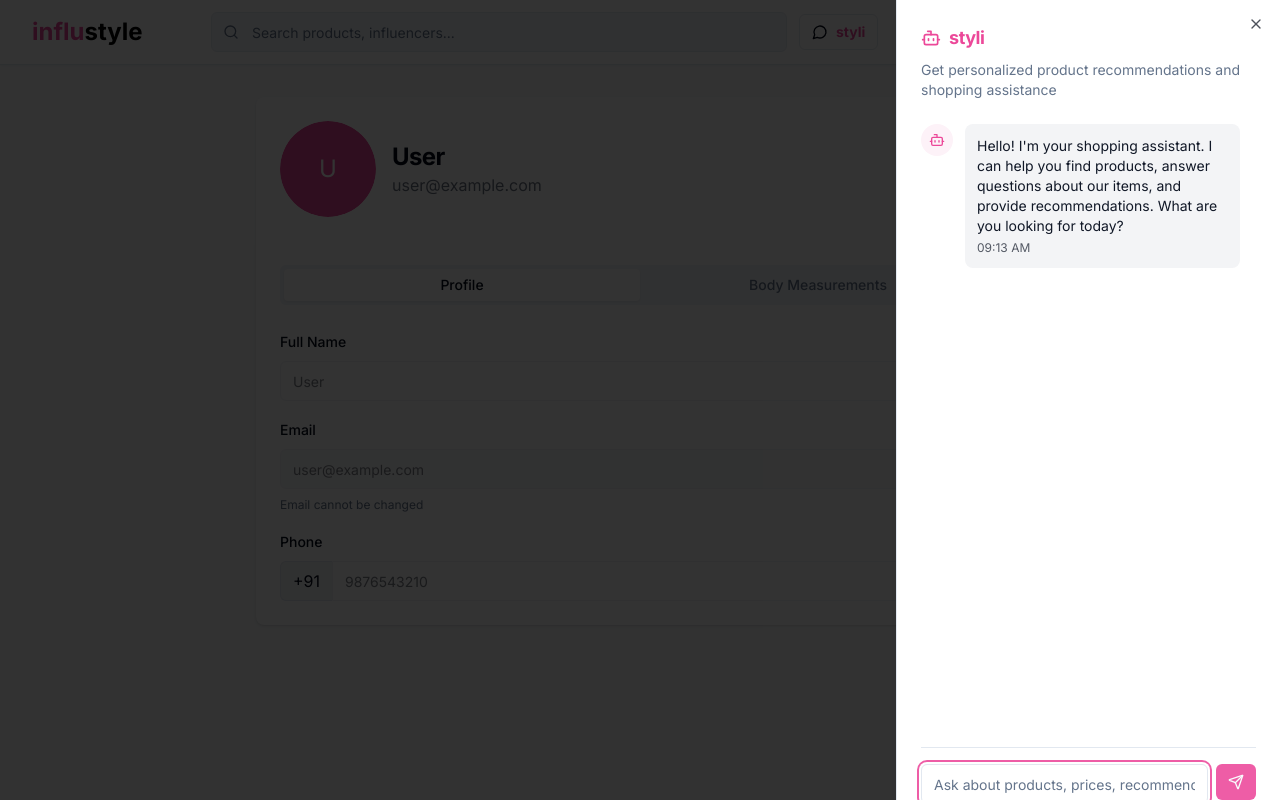
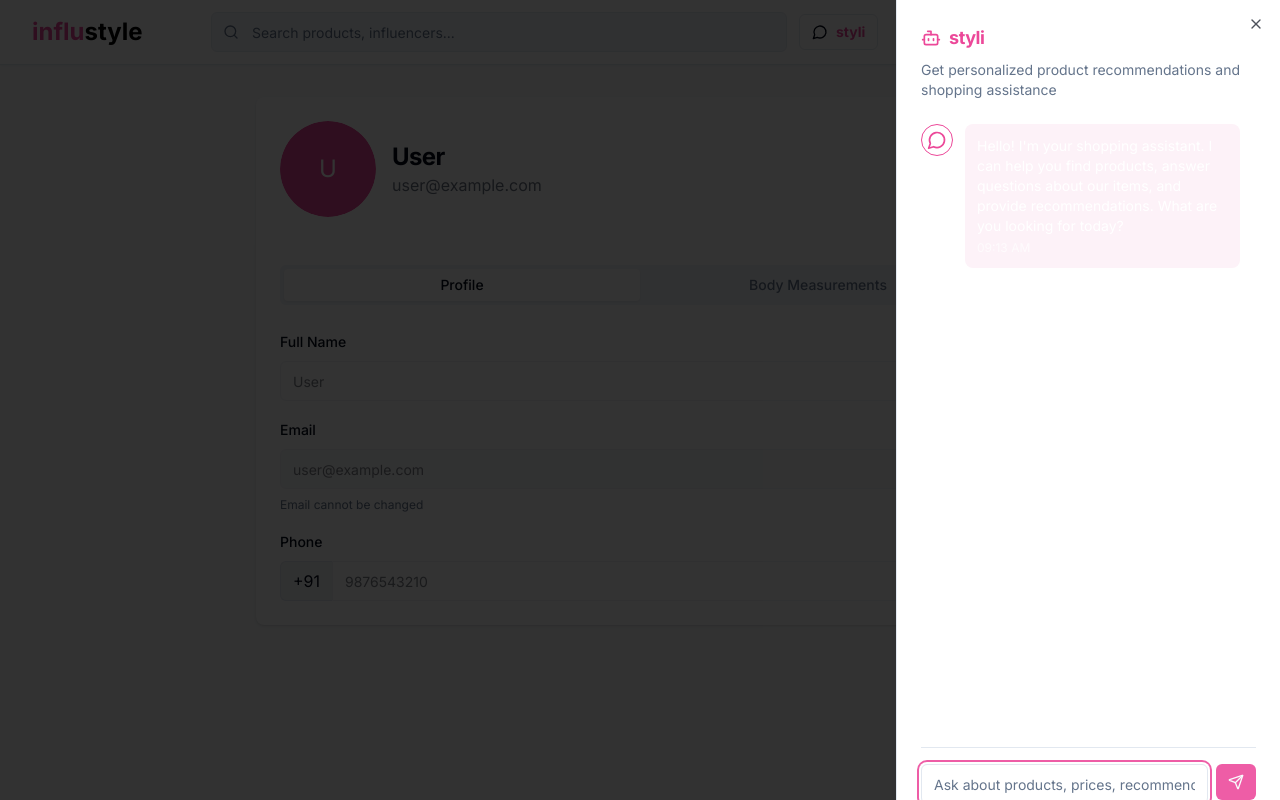
Before and after one commit to shivnshshrma/influencer-shop-front, a React (Vite) app: page /profile in a window 1280 px wide. Both pictures are taken after a click on the button "styli". Built offline with nearby package versions, Linux system fonts and the light colour scheme.

Commit message:
Add Design Suggestions chat bubble
Implement a chat bubble with design suggestions, including a soft pink color, white text, a minimalist avatar, and a typing animation.

```diff
--- a/src/components/AIChatRoom.tsx
+++ b/src/components/AIChatRoom.tsx
@@ -2,7 +2,7 @@ import { useState } from "react";
 import { Button } from "@/components/ui/button";
 import { Input } from "@/components/ui/input";
 import { ScrollArea } from "@/components/ui/scroll-area";
-import { MessageCircle, Send, Bot, User } from "lucide-react";
+import { MessageCircle, Send, Bot, User, Sparkles, Hanger } from "lucide-react";
 import {
   Sheet,
   SheetContent,
@@ -30,6 +30,7 @@ const AIChatRoom = () => {
     },
   ]);
   const [inputMessage, setInputMessage] = useState("");
+  const [isAITyping, setIsAITyping] = useState(false);
 
   const handleSendMessage = () => {
     if (!inputMessage.trim()) return;
@@ -41,8 +42,9 @@ const AIChatRoom = () => {
       timestamp: new Date(),
     };
 
-    setMessages(prev => [...prev, userMessage]);
+    setMessages((prev) => [...prev, userMessage]);
     setInputMessage("");
+    setIsAITyping(true);
 
     // Simulate AI response
     setTimeout(() => {
@@ -53,8 +55,9 @@ const AIChatRoom = () => {
         sender: "ai",
         timestamp: new Date(),
       };
-      setMessages(prev => [...prev, aiMessage]);
-    }, 1000);
+      setMessages((prev) => [...prev, aiMessage]);
+      setIsAITyping(false);
+    }, 1200);
   };
 
   const generateAIResponse = (userInput: string): string => {
@@ -89,6 +92,27 @@ const AIChatRoom = () => {
     }
   };
 
+  // Typing animation component (with sparkle/hanger & animated dots)
+  const AITypingBubble = () => (
+    <div className="flex gap-3 justify-start items-end mb-2 animate-fade-in">
+      <div className="w-8 h-8 bg-white border border-brand-600 rounded-full flex items-center justify-center flex-shrink-0">
+        {/* Avatar: minimal neutral with hat (simulate with icons) */}
+        <MessageCircle className="h-5 w-5 text-brand-600" />
+        {/* Could swap MessageCircle for sparkle/hanger, but using first for avatar */}
+      </div>
+      <div className="max-w-[280px] px-4 py-2 rounded-lg bg-brand-100 flex items-center gap-2">
+        <span className="flex gap-1 items-center">
+          <Sparkles className="h-4 w-4 text-brand-600 animate-pulse" />
+          <span className="text-white font-medium">
+            <span className="inline-block animate-bounce" style={{ animationDelay: '0s' }}>.</span>
+            <span className="inline-block animate-bounce" style={{ animationDelay: '.1s' }}>.</span>
+            <span className="inline-block animate-bounce" style={{ animationDelay: '.2s' }}>.</span>
+          </span>
+        </span>
+      </div>
+    </div>
+  );
+
   return (
     <Sheet open={isOpen} onOpenChange={setIsOpen}>
       <SheetTrigger asChild>
@@ -122,16 +146,19 @@ const AIChatRoom = () => {
                     message.sender === "user" ? "justify-end" : "justify-start"
                   }`}
                 >
+                  {/* AI AVATAR (styled as described) */}
                   {message.sender === "ai" && (
-                    <div className="w-8 h-8 bg-brand-100 rounded-full flex items-center justify-center flex-shrink-0">
-                      <Bot className="h-4 w-4 text-brand-600" />
+                    <div className="w-8 h-8 bg-white border border-brand-600 rounded-full flex items-center justify-center flex-shrink-0">
+                      {/* Minimal silhouette/neutral (MessageCircle as neutral face), and could swap to user avatars later */}
+                      <MessageCircle className="h-5 w-5 text-brand-600" />
                     </div>
                   )}
+                  {/* AI message styling: pink with white text */}
                   <div
                     className={`max-w-[280px] p-3 rounded-lg ${
                       message.sender === "user"
                         ? "bg-brand-600 text-white"
-                        : "bg-gray-100 text-gray-900"
+                        : "bg-brand-100 text-white"
                     }`}
                   >
                     <p className="text-sm">{message.text}</p>
@@ -142,6 +169,7 @@ const AIChatRoom = () => {
                       })}
                     </span>
                   </div>
+                  {/* User AVATAR */}
                   {message.sender === "user" && (
                     <div className="w-8 h-8 bg-gray-200 rounded-full flex items-center justify-center flex-shrink-0">
                       <User className="h-4 w-4 text-gray-600" />
@@ -149,6 +177,8 @@ const AIChatRoom = () => {
                   )}
                 </div>
               ))}
+              {/* If AI is typing, show the animated typing bubble */}
+              {isAITyping && <AITypingBubble />}
             </div>
           </ScrollArea>
 
```
